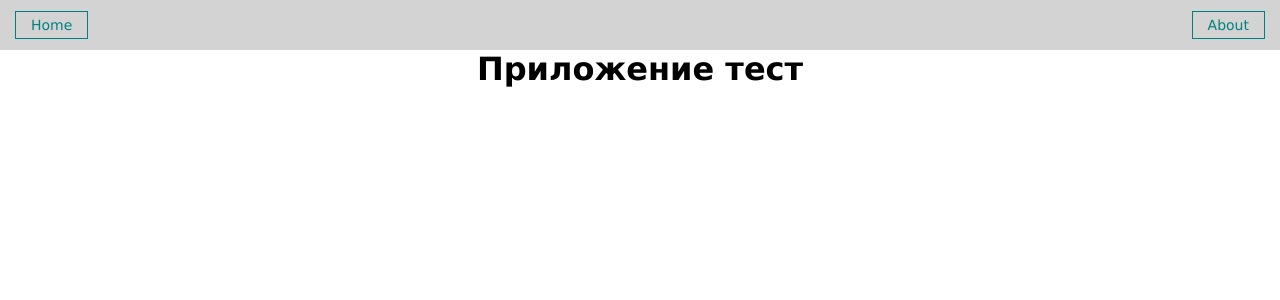
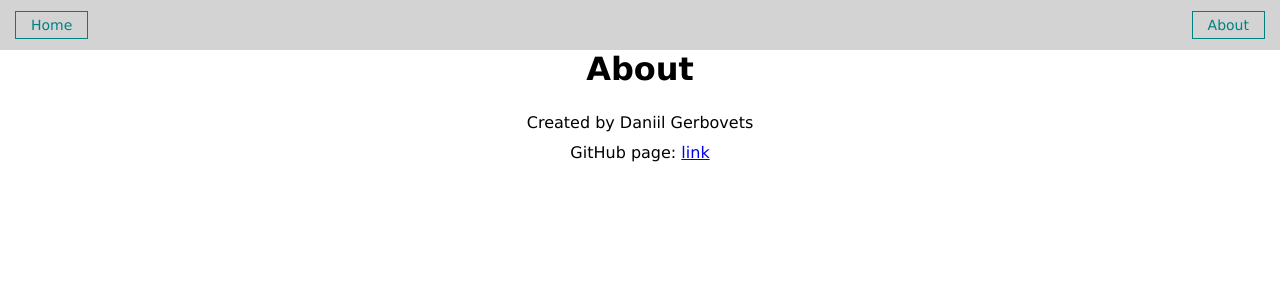
Before and after one commit to dangerb3/Notes-app, a React (Create React App) app: page /login in a window 1280 px wide. Both pictures are taken after a click on the button "About". Shown: the top 300 px of the page. Built offline with nearby package versions, Linux system fonts and the light colour scheme; the HTML template or start-up script is replaced by a standard one.

Commit message:
PostIdPage style improved

```diff
--- a/src/pages/About.jsx
+++ b/src/pages/About.jsx
@@ -2,9 +2,32 @@ import React from 'react';
 
 function About() {
   return (
-    <h1>
-      Приложение тест
-    </h1>
+    <div style={{
+      display: 'flex', flexDirection: 'column', justifyContent: 'center', alignItems: 'center'
+    }}
+    >
+      <h1>
+        About
+      </h1>
+      <div style={{
+        lineHeight: '30px',
+        margin: '20px 0px',
+        display: 'flex',
+        flexDirection: 'column',
+        justifyContent: 'center',
+        alignItems: 'center'
+      }}
+      >
+        <p>Created by Daniil Gerbovets</p>
+        <p>
+          GitHub page:
+          {' '}
+          <a target="_blank" href="https://github.com/dangerb3/Notes-app" rel="noreferrer">link</a>
+        </p>
+      </div>
+
+    </div>
+
   );
 }
 
--- a/src/pages/PostIdPage.jsx
+++ b/src/pages/PostIdPage.jsx
@@ -23,31 +23,34 @@ function PostIdPage() {
   }, []);
 
   return (
-    <div>
-      <h1>
-        Post page with id =
+    <div className="post-id-page">
+      <h1 className="post-id-page__title">
+        Post
+        {' '}
         {params.id}
       </h1>
+      <h3>Description</h3>
+
       {
             isLoading
               ? <Loader />
               : (
                 <div>
-                  {post.id}
+                  {/* {post.id}
                   .
-                  {' '}
+                  {' '} */}
                   {post.title}
                 </div>
               )
         }
-      <h1>Comments</h1>
+      <h3>Comments</h3>
       {
             isComLoading
               ? <Loader />
               : (
                 <div>
                   {comments.map((comm) => (
-                    <div style={{ marginTop: 15 }} key={comm.id}>
+                    <div className="post-id-page__comment-item" style={{ marginTop: 15 }} key={comm.id}>
                       <h5>{comm.email}</h5>
                       <div>{comm.body}</div>
                     </div>
--- a/src/styles/App.css
+++ b/src/styles/App.css
@@ -13,7 +13,7 @@
 }
 
 .App {
-    width: 800px;
+    width: 60vw;
 }
 
 .post {
@@ -49,7 +49,6 @@
     margin-top: 30px;
     display: flex;
     margin-bottom: 30px;
-
 }
 
 .page {
@@ -81,5 +80,28 @@
 
 .navbar__links {
     margin-left:auto;
-    /* display: flex */
 }
+
+.post-id-page {
+    padding: 20px 20px;
+    width: 60vw;
+
+}
+
+.post-id-page>h3 {
+    margin-bottom: 10px;
+    margin-top: 10px;
+}
+
+.post-id-page__comment-item{
+    padding: 15px;
+    border: 2px solid teal;
+    margin-top: 15px;
+    justify-content: space-between;
+    align-items: center;
+}
+
+.post-id-page__comment-item>h5{
+    margin-bottom: 8px;
+
+}
```
